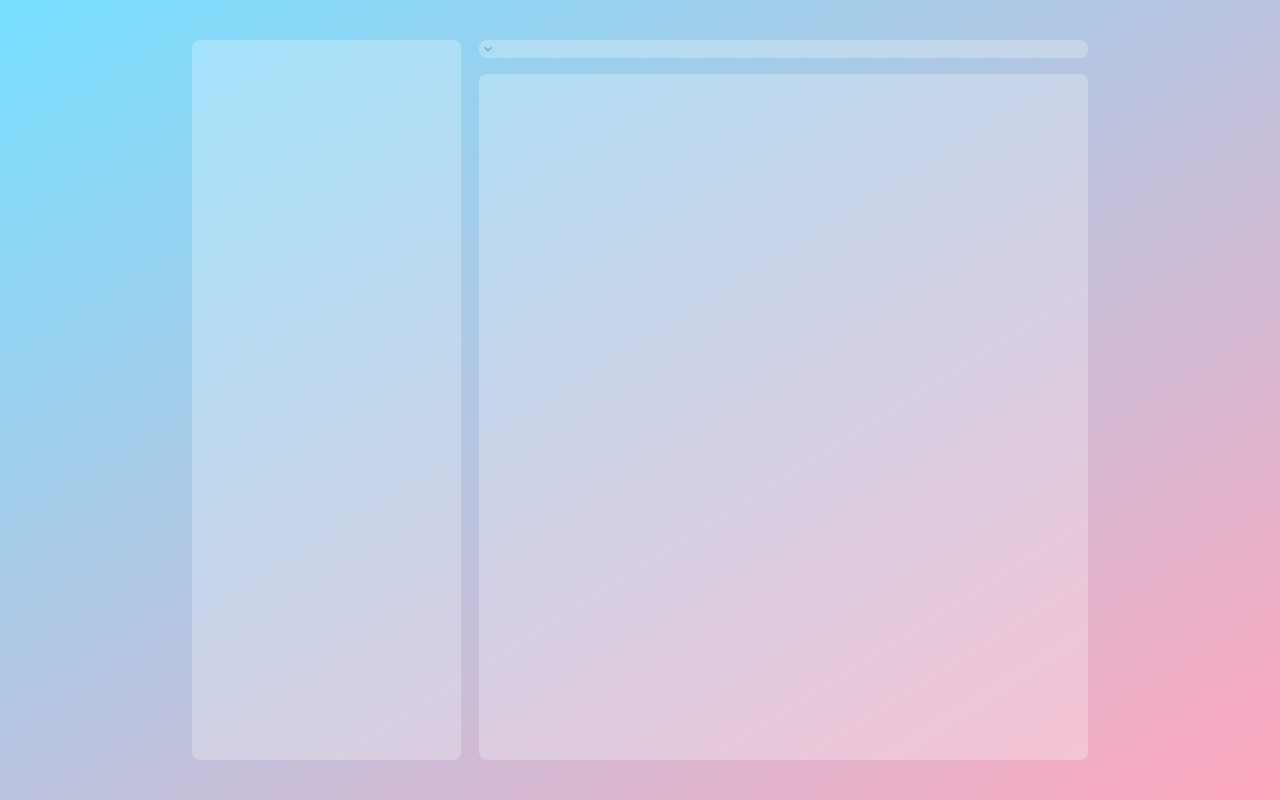
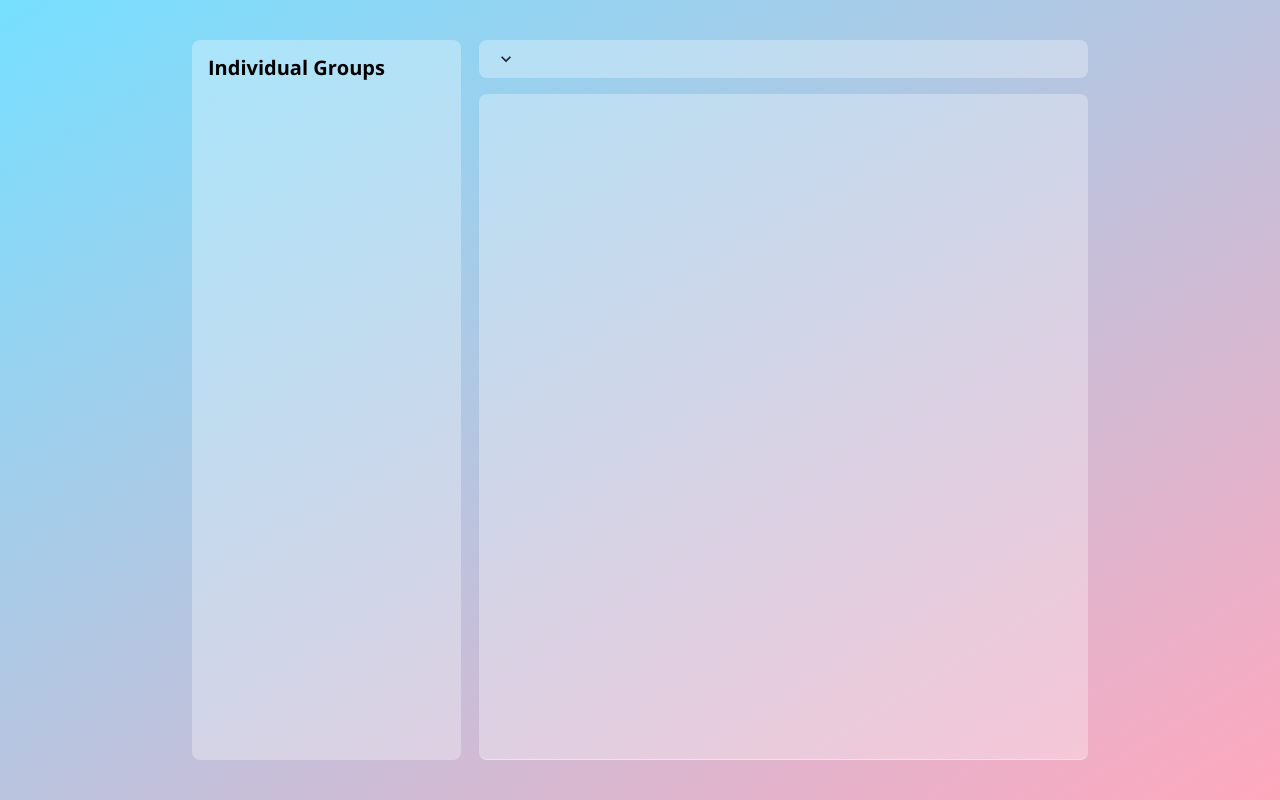
Before and after one commit to AryPat/SideLines, a React (Vite) app in the folder frontend/: page / in a window 1280 px wide. Built offline with nearby package versions, Linux system fonts and the light colour scheme.

Commit message:
feat: add global font family

```diff
--- a/frontend/package.json
+++ b/frontend/package.json
@@ -13,6 +13,8 @@
     "@chakra-ui/react": "^2.8.2",
     "@emotion/react": "^11.11.3",
     "@emotion/styled": "^11.11.0",
+    "@fontsource/open-sans": "^5.0.20",
+    "@fontsource/raleway": "^5.0.16",
     "framer-motion": "^10.17.9",
     "react": "^18.2.0",
     "react-dom": "^18.2.0"
--- a/frontend/src/App.jsx
+++ b/frontend/src/App.jsx
@@ -1,7 +1,6 @@
 import "./App.css";
 import {
   Flex,
-  VStack,
   Accordion,
   AccordionItem,
   Box,
@@ -10,6 +9,8 @@ import {
   AccordionIcon,
   Spacer,
 } from "@chakra-ui/react";
+
+import Groups from "./Groups";
 
 function App() {
   return (
@@ -23,13 +24,18 @@ function App() {
       justify="center"
     >
       <Flex height="90%" width="70%" justify="space-between">
-        <VStack
+        <Flex
           height="100%"
           width="30%"
-          backgroundColor="white"
-          opacity="0.25"
+          backgroundColor="rgb(255, 255, 255, 0.3)"
           borderRadius="0.5rem"
-        ></VStack>
+          justify="flex-start"
+          align="flex-start"
+          flexDirection="column"
+          padding="1rem"
+        >
+          <Groups></Groups>
+        </Flex>
 
         <Accordion
           height="100%"
@@ -40,9 +46,9 @@ function App() {
           justifyContent="space-between"
         >
           <AccordionItem
-            backgroundColor="white"
-            opacity="0.25"
+            backgroundColor="rgb(255, 255, 255, 0.3)"
             borderRadius="0.5rem"
+            borderWidth="0rem"
           >
             <h2>
               <AccordionButton>
@@ -57,10 +63,9 @@ function App() {
             marginTop="1rem"
             height="100%"
             width="100%"
-            maxH="100vh"
-            backgroundColor="white"
-            opacity="0.25"
+            backgroundColor="rgb(255, 255, 255, 0.3)"
             borderRadius="0.5rem"
+            borderWidth="0rem"
           ></AccordionItem>
         </Accordion>
       </Flex>
--- /dev/null
+++ b/frontend/src/Groups.jsx
@@ -0,0 +1,13 @@
+import { Heading, Stack } from "@chakra-ui/react";
+
+function Groups() {
+  return (
+    <Stack>
+      <Heading fontSize="20px" as="b" color="Black" width="100%" opacity="100">
+        Individual Groups
+      </Heading>
+    </Stack>
+  );
+}
+
+export default Groups;
--- a/frontend/src/main.jsx
+++ b/frontend/src/main.jsx
@@ -3,10 +3,20 @@ import ReactDOM from "react-dom/client";
 import App from "./App.jsx";
 import "./index.css";
 import { ChakraProvider } from "@chakra-ui/provider";
+import { extendTheme } from "@chakra-ui/react";
+import "@fontsource/raleway/400.css";
+import "@fontsource/open-sans/700.css";
+
+const theme = extendTheme({
+  fonts: {
+    heading: `'Open Sans', sans-serif`,
+    body: `'Raleway', sans-serif`,
+  },
+});
 
 ReactDOM.createRoot(document.getElementById("root")).render(
   <React.StrictMode>
-    <ChakraProvider>
+    <ChakraProvider theme={theme}>
       <App />
     </ChakraProvider>
   </React.StrictMode>
```
Also changed, not shown: 1 other file (tests, documents, lock files or other folders).
